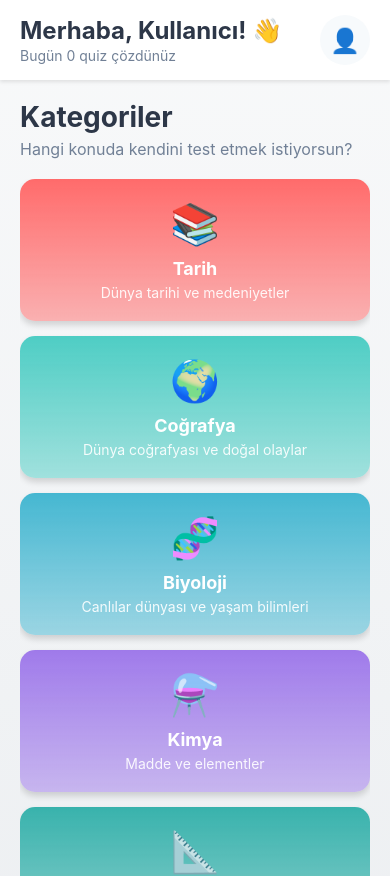
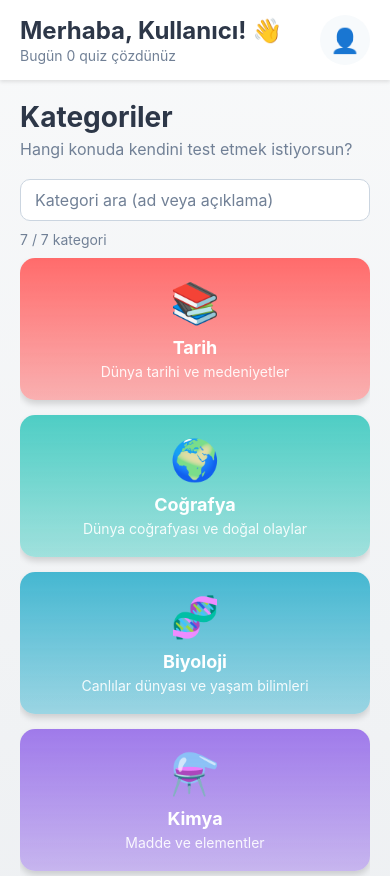
Before and after one commit to cebrailbagatarhan/quizify-app, a React Native app: screen /Home in a window 390 px wide. Shown: the top 876 px of the page. Built offline with nearby package versions, Linux system fonts and the light colour scheme; no server answers; what react-native-worklets would draw is missing.

Commit message:
feat(home): add category search field and empty state

```diff
--- a/screens/HomeScreen.js
+++ b/screens/HomeScreen.js
@@ -5,6 +5,7 @@ import {
   StyleSheet,
   TouchableOpacity,
   ScrollView,
+  TextInput,
   Animated,
   Dimensions,
   SafeAreaView as RNSafeAreaView,
@@ -18,16 +19,19 @@ import { generativeAIService } from '../services/generativeAIService';
 import { useFocusEffect } from '@react-navigation/native';
 import { StatsManager } from '../utils/statsManager';
 import { displayUserName, countTodaysQuizzes } from '../utils/homeStats';
+import { filterCategories } from '../utils/categorySearch';
 
 const { width } = Dimensions.get('window');
 
 export default function HomeScreen({ navigation }) {
   const [userName, setUserName] = useState('Kullanıcı');
   const [dailyQuizzes, setDailyQuizzes] = useState(0);
+  const [categoryQuery, setCategoryQuery] = useState('');
   const [loading, setLoading] = useState(false);
   const [loadingText, setLoadingText] = useState('');
   // State updates are async: a ref blocks rapid double taps immediately.
   const quizRequestInFlight = useRef(false);
+  const visibleCategories = filterCategories(categories, categoryQuery);
 
   // Refresh on every visit, including after changing the name or finishing a quiz.
   useFocusEffect(useCallback(() => {
@@ -181,17 +185,32 @@ export default function HomeScreen({ navigation }) {
             Hangi konuda kendini test etmek istiyorsun?
           </Text>
 
+          <TextInput
+            style={styles.searchInput}
+            value={categoryQuery}
+            onChangeText={setCategoryQuery}
+            placeholder="Kategori ara (ad veya açıklama)"
+            placeholderTextColor="#718096"
+            autoCorrect={false}
+            accessibilityLabel="Kategorilerde ara"
+          />
+          <Text style={styles.searchCount} accessibilityLiveRegion="polite">
+            {visibleCategories.length} / {categories.length} kategori
+          </Text>
           <ScrollView
             contentContainerStyle={styles.categoriesContainer}
             showsVerticalScrollIndicator={false}
           >
-            {categories.map((category, index) => (
+            {visibleCategories.map((category) => (
               <CategoryCard
                 key={category.id}
                 category={category}
-                index={index}
+                index={categories.indexOf(category)}
               />
             ))}
+            {visibleCategories.length === 0 && (
+              <Text style={styles.emptyState}>Aramanıza uygun kategori bulunamadı.</Text>
+            )}
           </ScrollView>
         </View>
       </LinearGradient>
@@ -259,6 +278,25 @@ const styles = StyleSheet.create({
     color: '#718096',
     marginBottom: 20,
   },
+  searchInput: {
+    backgroundColor: 'white',
+    borderColor: '#cbd5e0',
+    borderWidth: 1,
+    borderRadius: 10,
+    paddingHorizontal: 14,
+    paddingVertical: 10,
+    fontSize: 16,
+    color: '#2d3748',
+  },
+  searchCount: {
+    color: '#718096',
+    marginVertical: 10,
+  },
+  emptyState: {
+    color: '#718096',
+    textAlign: 'center',
+    paddingVertical: 24,
+  },
   categoriesContainer: {
     paddingBottom: 20,
   },
```
